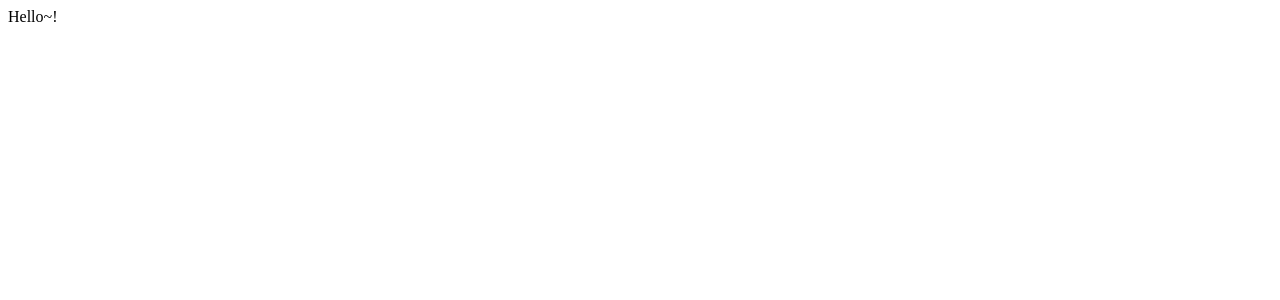
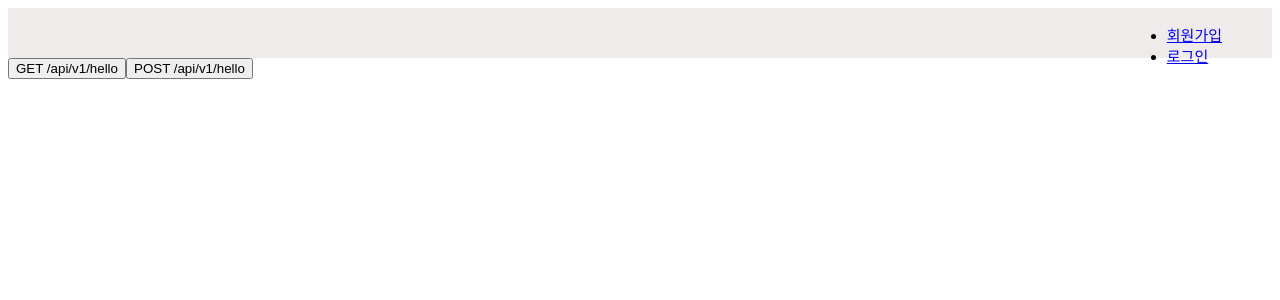
Before and after one commit to ji-jjang/Frontend-SpaceStory, a React (Vite) app: page / in a window 1280 px wide. Shown: the top 300 px of the page. Built offline with nearby package versions, Linux system fonts and the light colour scheme.

Commit message:
feat: 헤더 추가 및 로그인 상태 관리 로직 추가

```diff
--- /dev/null
+++ b/src/components/Header.jsx
@@ -0,0 +1,69 @@
+import { useState } from "react";
+import { useEffect } from "react";
+import Cookies from "js-cookie";
+import api from "../api/axiosInterceptor";
+
+export default function Header() {
+  const [isLogin, setLogin] = useState(false);
+
+  useEffect(() => {
+    const refreshToken = Cookies.get("refreshToken");
+    setLogin(!!refreshToken);
+  }, []);
+
+  const handleLogout = async () => {
+    try {
+      const response = await api.post("/api/v1/auth/logout", {
+        refreshToken: Cookies.get("refreshToken"),
+      });
+      Cookies.remove("refreshToken");
+      Cookies.remove("accessToken");
+      setLogin(false);
+    } catch (error) {
+        if (error.response) {
+            const { code, msg } = error.response.data;
+            alert(`code: ${code}, msg: ${msg}`);
+          } else {
+            alert("로그아웃 처리 중 문제가 발생했습니다.");
+          }
+    }
+  };
+
+  return (
+    <div style={{ display: "flex", backgroundColor: "#F0EBEB", height: 50 }}>
+      <nav style={{ marginLeft: "auto", marginRight: 50 }}>
+        <ul>
+          {!isLogin ? (
+            <>
+              <li>
+                <a href="/register" style={{ fontSize: 15 }}>
+                  회원가입
+                </a>
+              </li>
+              <li>
+                <a href="/login" style={{ fontSize: 15 }}>
+                  로그인
+                </a>
+              </li>
+            </>
+          ) : (
+            <li>
+              <button
+                onClick={handleLogout}
+                style={{
+                  fontSize: 15,
+                  color: "blue",
+                  background: "none",
+                  border: "none",
+                  cursor: "pointer",
+                }}
+              >
+                로그아웃
+              </button>
+            </li>
+          )}
+        </ul>
+      </nav>
+    </div>
+  );
+}
--- a/src/router.jsx
+++ b/src/router.jsx
@@ -3,13 +3,15 @@ import Login from "./pages/Login";
 import SocialLoginHandler from "./pages/SocialLoginHandler";
 import HelloComponent from "./pages/HelloPage";
 import Register from "./pages/Register";
+import Header from "./components/Header";
 
 const router = createBrowserRouter([
   {
     path: "/",
     element: (
       <>
-        <div>Hello~!</div>
+        <Header />
+        <HelloComponent />
       </>
     ),
   },
@@ -37,14 +39,6 @@ const router = createBrowserRouter([
       </>
     ),
   },
-  {
-    path: "/hello",
-    element: (
-      <>
-        <HelloComponent />
-      </>
-    ),
-  },
 ]);
 
 export default router;
```
